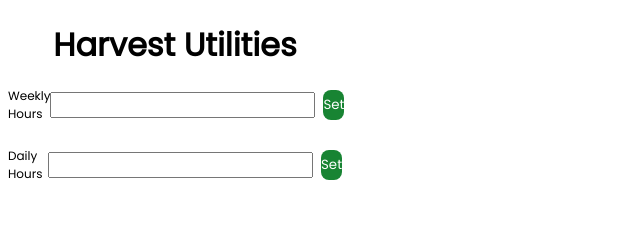
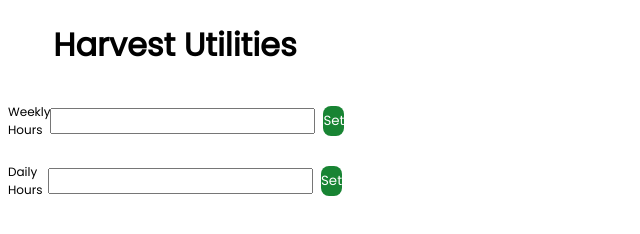
Before and after one commit to alex-gale/harvest-utils, a website built with webpack: page public/popup.html in a window 1280 px wide. Shown: the whole page, without its empty margins (0-640 px from the left). Built offline with nearby package versions, Linux system fonts and the light colour scheme; some packages are replaced by stand-ins of ours.

```diff
--- a/public/styles.css
+++ b/public/styles.css
@@ -12,7 +12,7 @@
 
 .title-section {
   text-align: center;
-  margin-bottom: -16px;
+  margin: 0 -16px;
 }
 
 .input-box {
```
Also changed, not shown: public/icons/icon_128.png (added), public/icons/icon_16.png (added), public/icons/icon_32.png (added), public/icons/icon_48.png (added), public/manifest.json.
